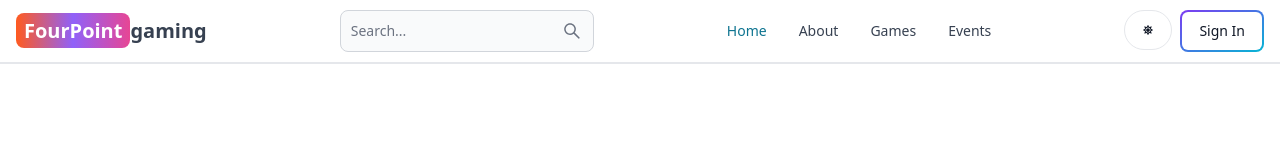
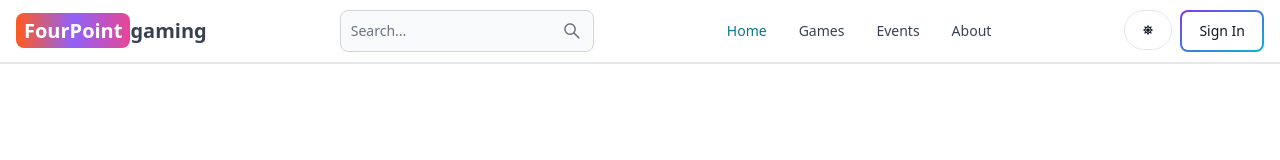
Before and after one commit to Hirun4/FourPoint-Gaming, a React (Vite) app in the folder client/: page / in a window 1280 px wide. Shown: the top 160 px of the page. Built offline with nearby package versions, Linux system fonts and the light colour scheme; no server answers.

Commit message:
change places

```diff
--- a/client/src/components/Header.jsx
+++ b/client/src/components/Header.jsx
@@ -114,15 +114,16 @@ export default function Header() {
         <Navbar.Link active={path === '/'} as={'div'}>
           <Link to='/'>Home</Link>
         </Navbar.Link>
-        <Navbar.Link active={path === '/about'} as={'div'}>
-          <Link to='/about'>About</Link>
-        </Navbar.Link>
+
         <Navbar.Link active={path === '/Games'} as={'div'}>
           <Link to='/Games'>Games</Link>
         </Navbar.Link>
         <Navbar.Link active={path === '/events'} as={'div'}>
           <Link to='/events'>Events</Link>
           </Navbar.Link>
+          <Navbar.Link active={path === '/about'} as={'div'}>
+          <Link to='/about'>About</Link>
+        </Navbar.Link>
       </Navbar.Collapse>
     </Navbar>
   );
```
